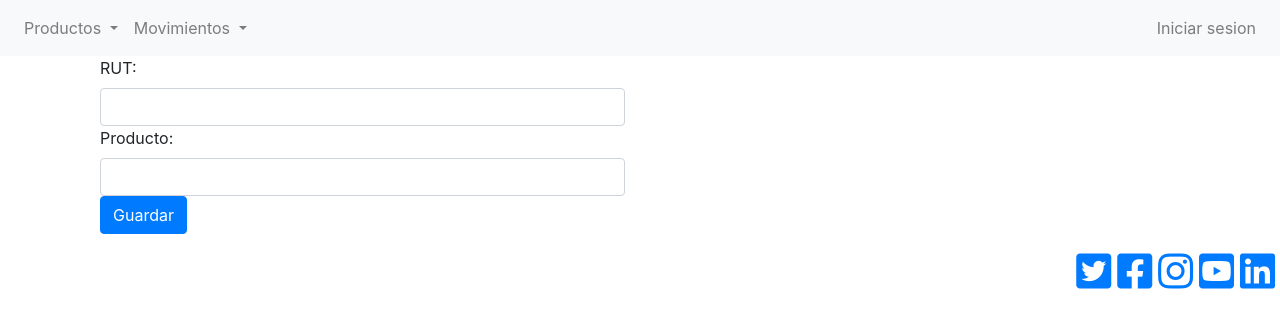
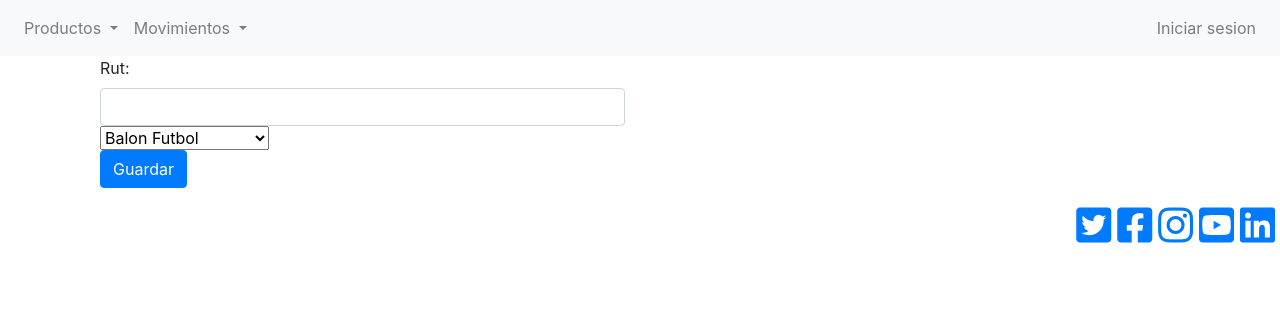
Before and after one commit to mincubill/Inventario, an Angular app: page /IngresarPrestamo in a window 1280 px wide. Shown: the top 328 px of the page. Built offline with nearby package versions, Linux system fonts and the light colour scheme.

Commit message:
Modificacion pagina ingresar prestamo
Se comenzo a codificar el formulario para ingresar un prestamo

```diff
--- a/src/app/ingresar-prestamo/ingresar-prestamo.component.html
+++ b/src/app/ingresar-prestamo/ingresar-prestamo.component.html
@@ -1,9 +1,12 @@
-<form [formGroup] >
+<form [formGroup] (ngSubmit)="AgregarPrestamo()">
     <div class='form-group col-sm-6'>
-        <label>RUT: </label>
-        <input type="text"  class="form-control" required>
-        <label>Producto:</label>
-        <input type="text"  class="form-control">
+        <label for="rut">Rut:</label>
+        <input type="text" id="rut" class="form-control" required>
+        <label for="producto"></label>
+        <select name="producto" id="producto">
+            <option *ngFor="let producto of Productos" value={{producto.id}}>{{producto.nombre}}</option>
+        </select>
+        <br/>
         <input type="submit" class="btn btn-primary" value="Guardar">
     </div>
 </form>
--- a/src/app/ingresar-prestamo/ingresar-prestamo.component.ts
+++ b/src/app/ingresar-prestamo/ingresar-prestamo.component.ts
@@ -1,4 +1,6 @@
 import { Component, OnInit } from '@angular/core';
+import { DataManagerService } from '../data-manager.service'
+import { FormBuilder, NgControlStatus, FormGroup } from '@angular/forms';
 
 @Component({
   selector: 'app-ingresar-prestamo',
@@ -7,9 +9,27 @@ import { Component, OnInit } from '@angular/core';
 })
 export class IngresarPrestamoComponent implements OnInit {
 
-  constructor() { }
+  /*Debjo Crear el formulario para ingresar prestamos utilizando como referencia
+    el formulario de agregar producto para de esta manera tomar el rut y tomar
+    la id del producto seleccionado en el select*/
+  Productos = [];
+  ProductoTemp = {};
+  ProductoForm: FormGroup;
+  constructor(private data : DataManagerService, private formBuilder: FormBuilder)
+  {
+
+  }
 
   ngOnInit() {
+    this.CargarProductos();
   }
 
+  CargarProductos()
+  {
+    this.Productos = this.data.ObtenerProductos();
+  }
+
+  AgregarPrestamo()
+  {
+  }
 }
--- a/src/app/ver-producto/ver-producto.component.ts
+++ b/src/app/ver-producto/ver-producto.component.ts
@@ -12,6 +12,7 @@ export class VerProductoComponent implements OnInit {
   ///Con una estructura parecida
   Productos = [];
   ProductoTemp = {};
+
   constructor(private data : DataManagerService)
   {
 
@@ -25,16 +26,16 @@ export class VerProductoComponent implements OnInit {
   {
     this.Productos = this.data.ObtenerProductos();
   }
+
   EditarProducto(id)
   {
     this.ProductoTemp = this.data.ObtenerProducto(id);
     console.log(this.ProductoTemp);
   }
+
   QuitarProducto(id)
   {
     this.data.QuitarProducto(id);
     this.CargarProductos();
   }
-
-
 }
```
